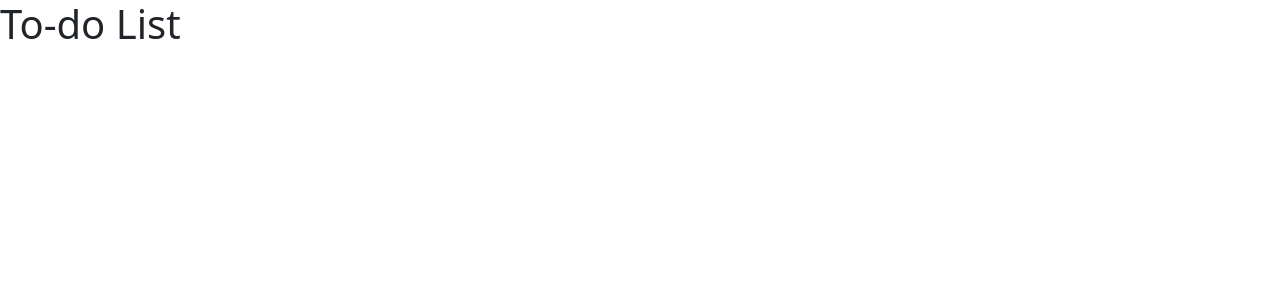
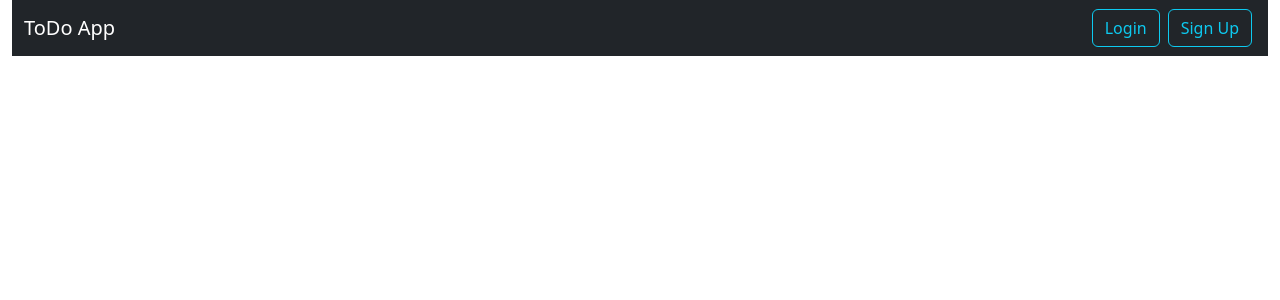
Before and after one commit to Ifeoluwakolopin/to-do-app, a React (Create React App) app in the folder frontend/: page / in a window 1280 px wide. Shown: the top 300 px of the page. Built offline with nearby package versions, Linux system fonts and the light colour scheme.

Commit message:
created Header component

```diff
--- a/frontend/src/App.js
+++ b/frontend/src/App.js
@@ -1,5 +1,10 @@
+import Container from "react-bootstrap/esm/Container";
+import Header from "./components/Header";
+
 export default function App() {
   return (
-    <h1>To-do List</h1>
+    <Container fluid className="App">
+      <Header />
+    </Container>
   );
 }
--- /dev/null
+++ b/frontend/src/components/Header.js
@@ -0,0 +1,32 @@
+import React from 'react';
+import { Navbar, Nav, Button, Container } from 'react-bootstrap';
+
+export default function Header({ isUserLoggedIn }) {
+    return (
+        <Navbar bg="dark" sticky="top" className="Header">
+            <Container fluid>
+                <Navbar.Brand href="/" style={{ color: 'white' }}>ToDo App</Navbar.Brand>
+                <Nav className="ml-auto">
+                    {
+                        isUserLoggedIn ? (
+                            <Button variant="outline-info" onClick={() => {
+                                // TODO: logout logic here
+                            }}>
+                                Logout
+                            </Button>
+                        ) : (
+                            <>
+                                <Button variant="outline-info" href="/login" className="mx-1">
+                                    Login
+                                </Button>
+                                <Button variant="outline-info" href="/signup" className="mx-1 no-wrap">
+                                    Sign Up
+                                </Button>
+                            </>
+                        )
+                    }
+                </Nav>
+            </Container>
+        </Navbar>
+    );
+}
```
Also changed, not shown: frontend/src/index.css (line endings or trailing spaces).
